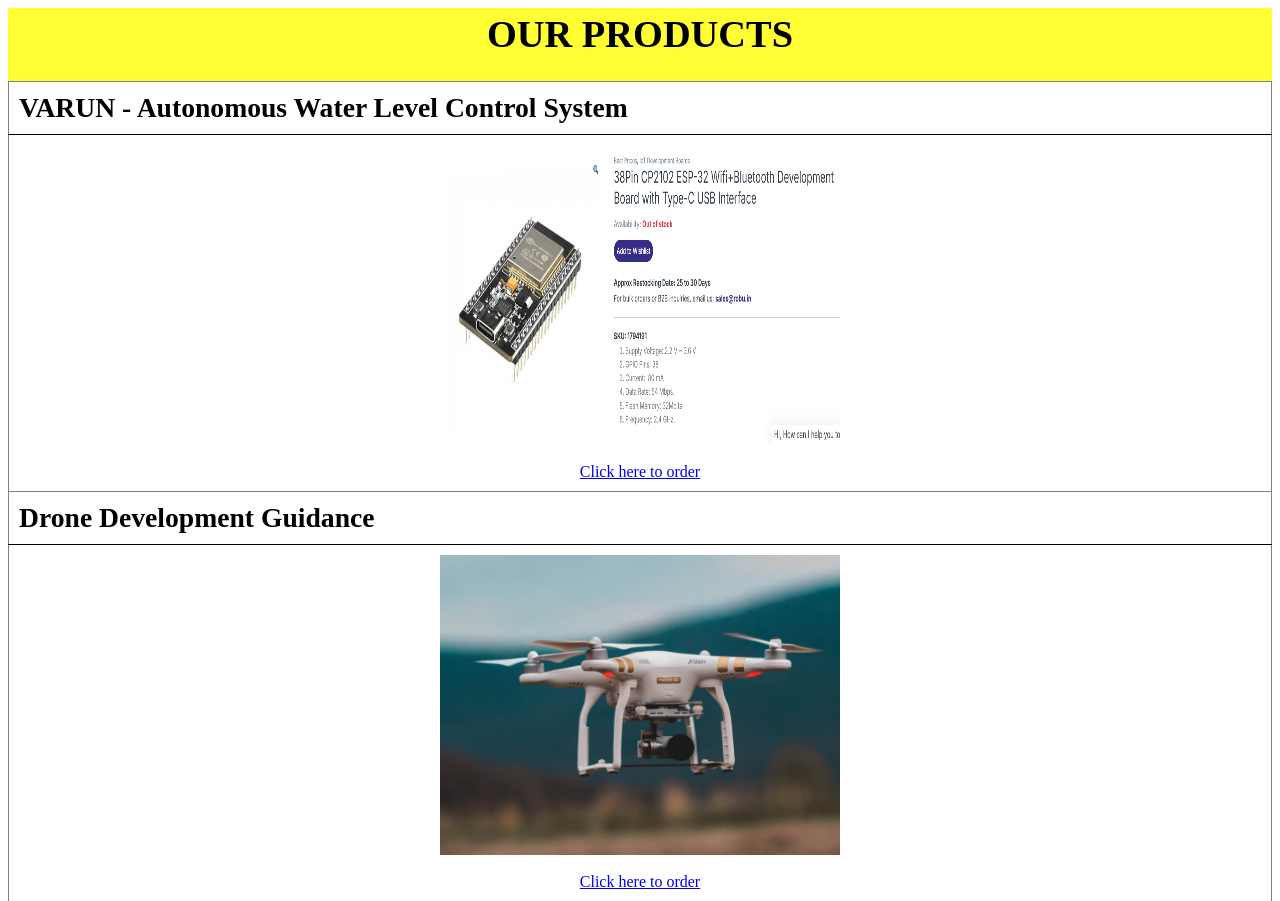
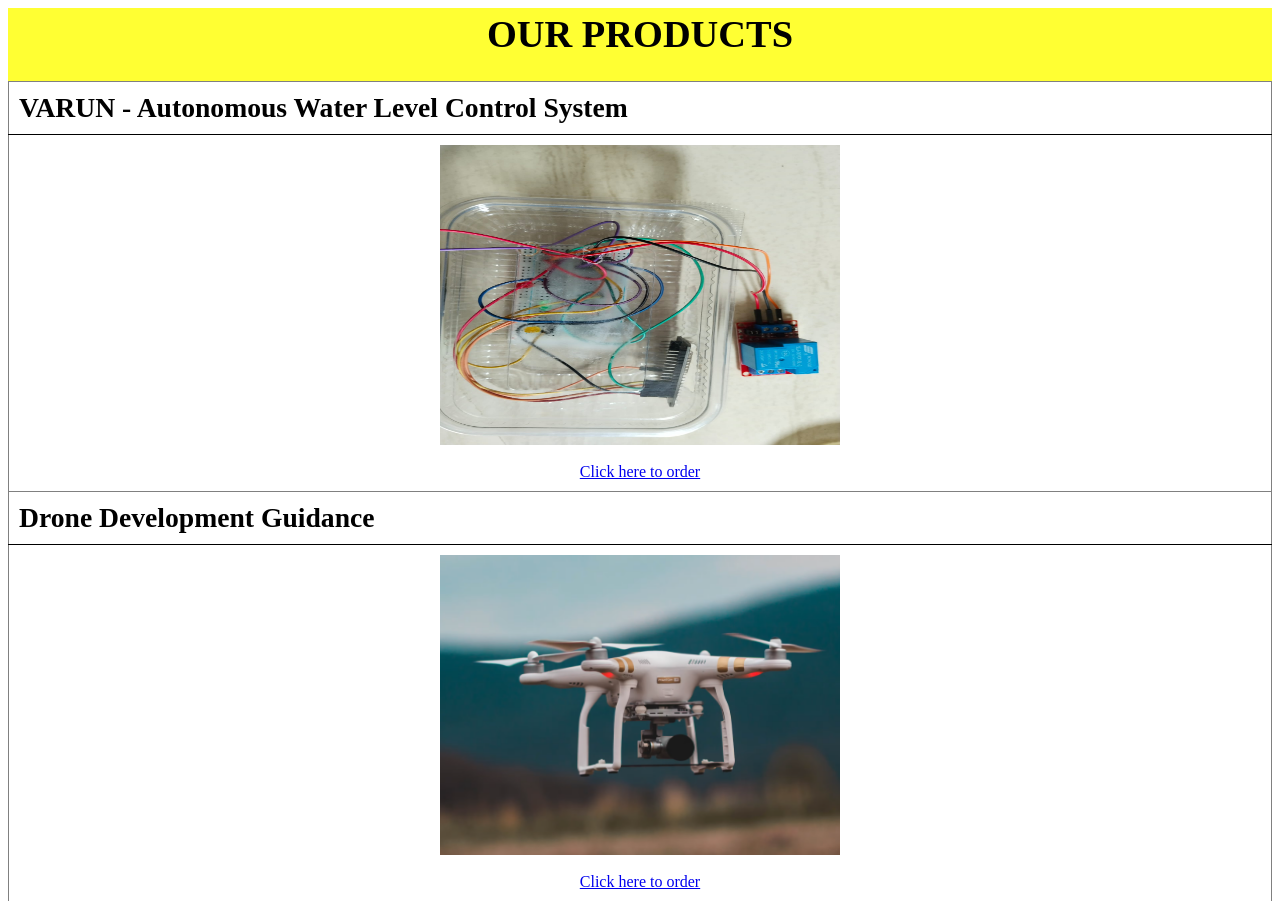
Before and after one commit to VidhyutElectricalsbvn/VE_products, a plain HTML site: page VE_products.html in a window 1280 px wide. Shown: the top 901 px of the page. Drawn offline with Linux system fonts and the light colour scheme.

Commit message:
Update VE_products.html

```diff
--- a/VE_products.html
+++ b/VE_products.html
@@ -28,7 +28,7 @@ style="border-bottom: 1px solid black; font-weight: bold; font-size: 16px;">
 </tr>
 <tr>
 <td style="text-align: center; vertical-align: top;"> <img
-src="Screenshot%202026-03-20%20181942.png" alt="VARUN" height="300"
+src="AWLCS_image.jpeg" alt="VARUN" height="300"
 width="400"><br>
 <br>
 <a
```
